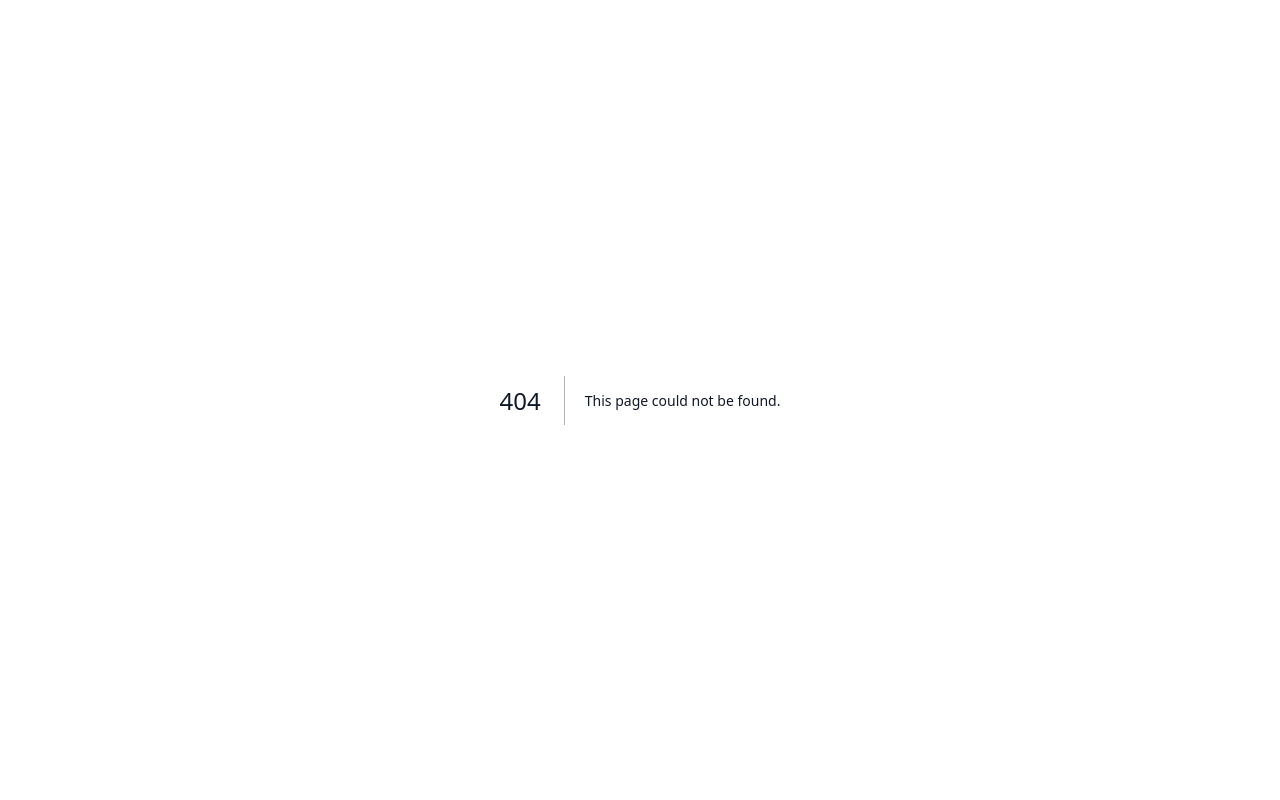
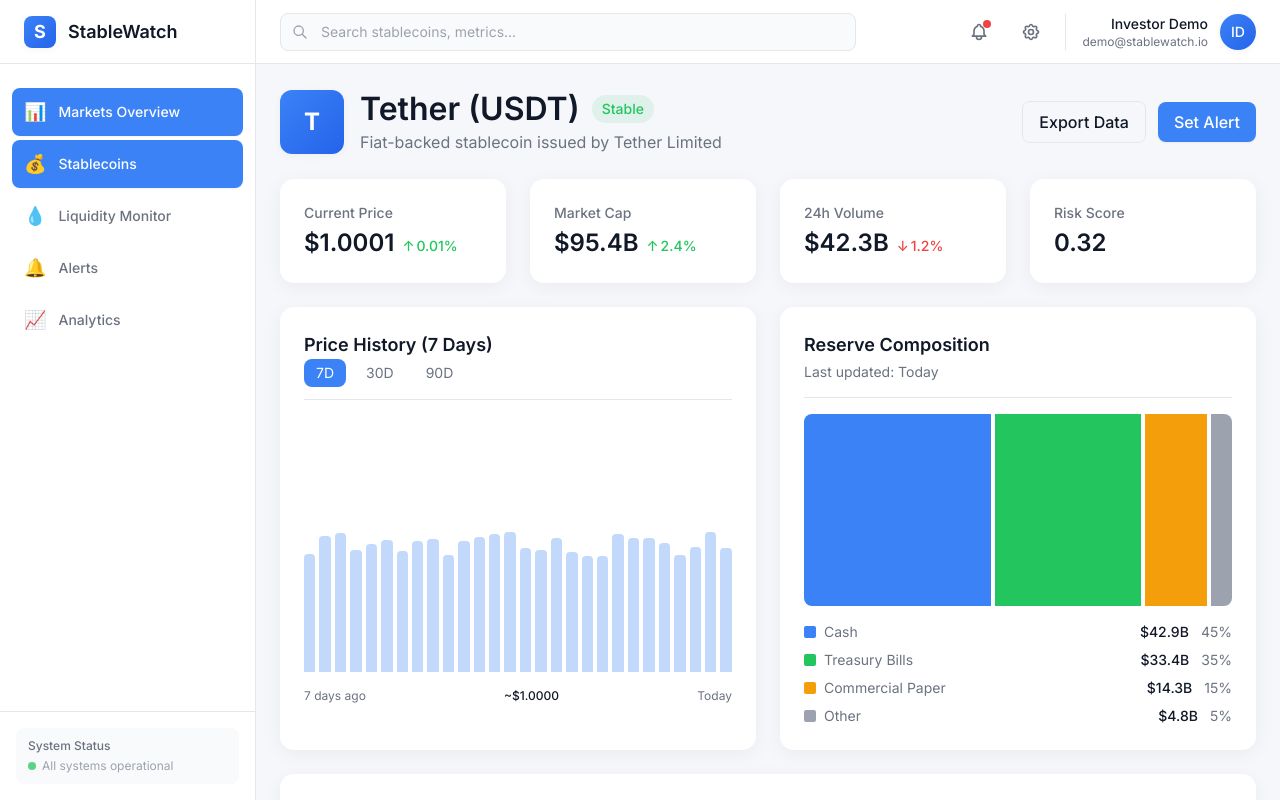
Before and after one commit to aryan192004/StableCoinMonitoringSystem, a Next.js app in the folder apps/frontend/: page /dashboard/stablecoins in a window 1280 px wide. Before the commit this address had no page. Built offline with nearby package versions, Linux system fonts and the light colour scheme.

Commit message:
Stable coins error fixed

```diff
--- /dev/null
+++ b/apps/frontend/app/dashboard/stablecoins/page.tsx
@@ -0,0 +1,174 @@
+'use client';
+
+import { DashboardLayout } from '@/components/layout';
+import { Card, CardHeader, CardTitle, CardBody, KPICard } from '@/components/ui';
+import { Badge } from '@/components/ui/Badge';
+import { Button } from '@/components/ui';
+
+export default function StablecoinDetailPage() {
+  const metrics = [
+    { label: 'Current Price', value: '$1.0001', change: 0.01, trend: 'up' as const },
+    { label: 'Market Cap', value: '$95.4B', change: 2.4, trend: 'up' as const },
+    { label: '24h Volume', value: '$42.3B', change: -1.2, trend: 'down' as const },
+    { label: 'Risk Score', value: '0.32', trend: 'neutral' as const },
+  ];
+
+  const liquidityMetrics = [
+    { exchange: 'Binance', depth: '$2.4B', spread: '0.01%', status: 'Excellent' },
+    { exchange: 'Coinbase', depth: '$1.8B', spread: '0.02%', status: 'Good' },
+    { exchange: 'Kraken', depth: '$840M', spread: '0.03%', status: 'Good' },
+    { exchange: 'Uniswap V3', depth: '$524M', spread: '0.05%', status: 'Fair' },
+  ];
+
+  const reserves = [
+    { type: 'Cash', percentage: 45, amount: '$42.9B', color: 'bg-primary' },
+    { type: 'Treasury Bills', percentage: 35, amount: '$33.4B', color: 'bg-success' },
+    { type: 'Commercial Paper', percentage: 15, amount: '$14.3B', color: 'bg-warning' },
+    { type: 'Other', percentage: 5, amount: '$4.8B', color: 'bg-gray-400' },
+  ];
+
+  return (
+    <DashboardLayout>
+      <div className="space-y-6">
+        {/* Header */}
+        <div className="flex items-center justify-between">
+          <div className="flex items-center gap-4">
+            <div className="w-16 h-16 rounded-xl bg-gradient-to-br from-primary to-primary-hover flex items-center justify-center text-white font-bold text-2xl shadow-soft">
+              T
+            </div>
+            <div>
+              <div className="flex items-center gap-3">
+                <h1>Tether (USDT)</h1>
+                <Badge variant="success">Stable</Badge>
+              </div>
+              <p className="text-textSecondary">Fiat-backed stablecoin issued by Tether Limited</p>
+            </div>
+          </div>
+          <div className="flex items-center gap-3">
+            <Button variant="outline">Export Data</Button>
+            <Button variant="primary">Set Alert</Button>
+          </div>
+        </div>
+
+        {/* Key Metrics */}
+        <div className="grid grid-cols-1 md:grid-cols-2 lg:grid-cols-4 gap-6">
+          {metrics.map((metric, index) => (
+            <KPICard
+              key={index}
+              title={metric.label}
+              value={metric.value}
+              change={metric.change}
+              trend={metric.trend}
+            />
+          ))}
+        </div>
+
+        <div className="grid lg:grid-cols-2 gap-6">
+          {/* Price Chart */}
+          <Card>
+            <CardHeader>
+              <CardTitle>Price History (7 Days)</CardTitle>
+              <div className="flex items-center gap-2">
+                <button className="px-3 py-1 text-sm rounded-lg bg-primary text-white">7D</button>
+                <button className="px-3 py-1 text-sm rounded-lg text-textSecondary hover:bg-gray-100">30D</button>
+                <button className="px-3 py-1 text-sm rounded-lg text-textSecondary hover:bg-gray-100">90D</button>
+              </div>
+            </CardHeader>
+            <CardBody>
+              <div className="h-64 flex items-end gap-1">
+                {Array.from({ length: 28 }).map((_, i) => {
+                  const baseHeight = 50;
+                  const variance = Math.random() * 10 - 5;
+                  const height = baseHeight + variance;
+                  return (
+                    <div
+                      key={i}
+                      className="flex-1 bg-primary/30 rounded-t hover:bg-primary/50 transition-colors cursor-pointer"
+                      style={{ height: `${height}%` }}
+                      title={`Day ${i + 1}: $${(1.0000 + (Math.random() * 0.0010 - 0.0005)).toFixed(4)}`}
+                    />
+                  );
+                })}
+              </div>
+              <div className="flex justify-between mt-4 text-xs text-textSecondary">
+                <span>7 days ago</span>
+                <span className="text-textPrimary font-medium">~$1.0000</span>
+                <span>Today</span>
+              </div>
+            </CardBody>
+          </Card>
+
+          {/* Reserve Composition */}
+          <Card>
+            <CardHeader>
+              <CardTitle>Reserve Composition</CardTitle>
+              <span className="text-sm text-textSecondary">Last updated: Today</span>
+            </CardHeader>
+            <CardBody>
+              <div className="space-y-4">
+                {/* Pie Chart Representation */}
+                <div className="flex h-48 gap-1 rounded-lg overflow-hidden">
+                  {reserves.map((reserve, i) => (
+                    <div
+                      key={i}
+                      className={`${reserve.color} transition-all hover:opacity-80 cursor-pointer`}
+                      style={{ width: `${reserve.percentage}%` }}
+                      title={`${reserve.type}: ${reserve.percentage}%`}
+                    />
+                  ))}
+                </div>
+                {/* Legend */}
+                <div className="space-y-2">
+                  {reserves.map((reserve, i) => (
+                    <div key={i} className="flex items-center justify-between">
+                      <div className="flex items-center gap-2">
+                        <div className={`w-3 h-3 rounded-sm ${reserve.color}`} />
+                        <span className="text-sm text-textSecondary">{reserve.type}</span>
+                      </div>
+                      <div className="flex items-center gap-3">
+                        <span className="text-sm font-medium text-textPrimary">{reserve.amount}</span>
+                        <span className="text-sm text-textSecondary">{reserve.percentage}%</span>
+                      </div>
+                    </div>
+                  ))}
+                </div>
+              </div>
+            </CardBody>
+          </Card>
+        </div>
+
+        {/* Liquidity Depth */}
+        <Card>
+          <CardHeader>
+            <CardTitle>Liquidity Depth by Exchange</CardTitle>
+            <span className="text-sm text-textSecondary">Real-time order book analysis</span>
+          </CardHeader>
+          <CardBody>
+            <div className="space-y-4">
+              {liquidityMetrics.map((metric, i) => (
+                <div key={i} className="flex items-center gap-4">
+                  <div className="w-32 font-medium text-textPrimary">{metric.exchange}</div>
+                  <div className="flex-1">
+                    <div className="relative h-8 bg-gray-100 rounded-lg overflow-hidden">
+                      <div
+                        className="absolute inset-y-0 left-0 bg-gradient-to-r from-primary to-primary-hover transition-all"
+                        style={{ width: `${(parseFloat(metric.depth.replace(/[$BM]/g, '')) / 2.4) * 100}%` }}
+                      />
+                      <div className="absolute inset-0 flex items-center justify-between px-3">
+                        <span className="text-sm font-medium text-white drop-shadow">{metric.depth}</span>
+                        <span className="text-xs text-textSecondary">{metric.spread} spread</span>
+                      </div>
+                    </div>
+                  </div>
+                  <Badge variant={metric.status === 'Excellent' ? 'success' : 'neutral'}>
+                    {metric.status}
+                  </Badge>
+                </div>
+              ))}
+            </div>
+          </CardBody>
+        </Card>
+      </div>
+    </DashboardLayout>
+  );
+}
```
